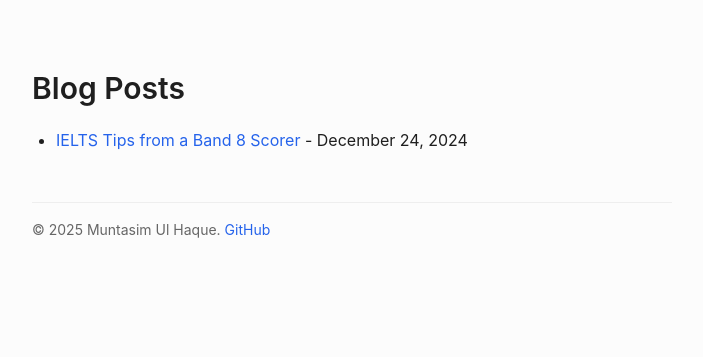
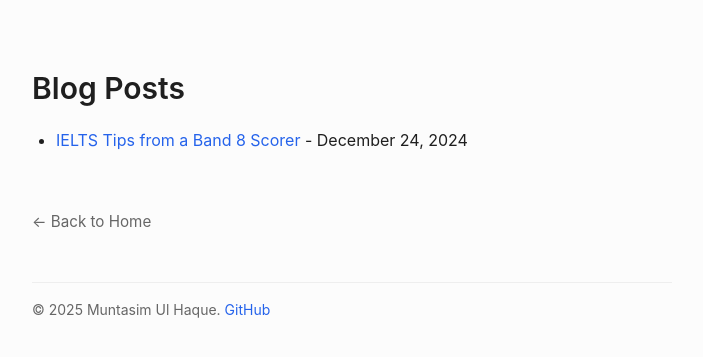
Before and after one commit to muntasimulhaque/muntasimulhaque.github.io, a Jekyll site: the page built from blog.md, in a window 1280 px wide. Shown: the top 357 px of the page, without its empty margins (288-991 px from the left). Built offline with Jekyll 4.4.1, drawn with Linux system fonts in a browser that asks for light colours.

Commit message:
--- layout: default ---  <article class="post">   <h2>{{ page.title }}</h2>      <p class="post-date">{{ page.date | date: "%B %d, %Y" }}</p>      {{ content }}      <div class="navigation-links">     {% if site.show_back_to_blog %}     <p class="back-to-blog">       <a href="{{ '/blog' | relative_url }}">← Back to all posts</a>     </p>     {% endif %}     <p class="back-to-home">       <a href="/">← Back to Home</a>     </p>   </div> </article>

```diff
--- a/assets/css/style.css
+++ b/assets/css/style.css
@@ -183,3 +183,15 @@ blockquote {
     padding: 2rem 1rem;
   }
 }
+
+/* Back to home link */
+a[href="/"] {
+  display: inline-block;
+  margin-top: 2rem;
+  font-size: 0.95rem;
+  color: #666;
+}
+
+a[href="/"]:hover {
+  color: #2563eb;
+}
--- a/blog.md
+++ b/blog.md
@@ -8,3 +8,5 @@ title: Blog
 {% for post in site.posts %}
 * [{{ post.title }}]({{ post.url | relative_url }}) - {{ post.date | date: "%B %d, %Y" }}
 {% endfor %}
+
+[← Back to Home](/)
```
Also changed, not shown: _layouts/post.html (+10 -5 lines), cv.md (+2 -0 lines), index.md (+5 -0 lines), publications.md (+2 -0 lines).
